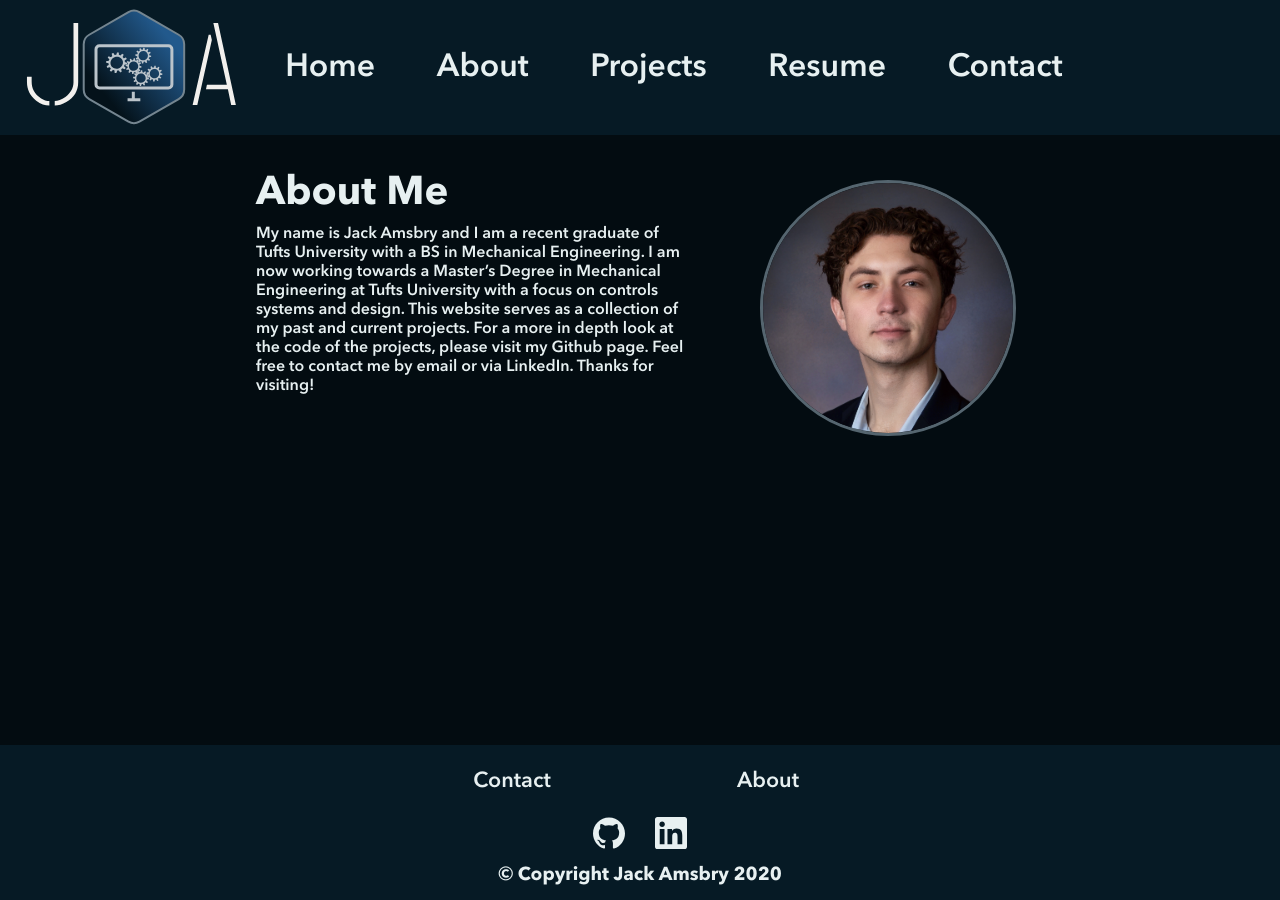
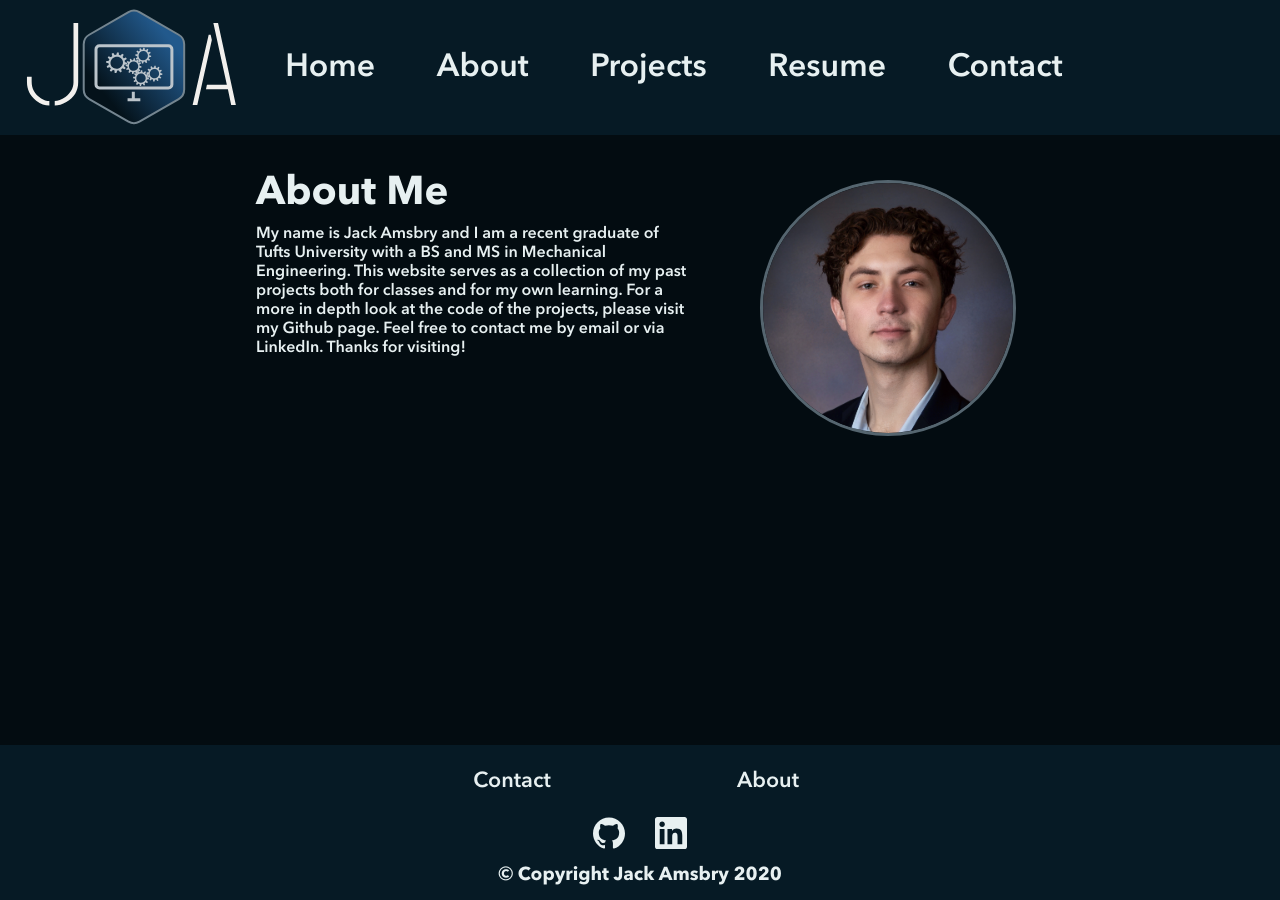
Before and after one commit to jackamsbry/jackamsbry.github.io, a Jekyll site: the page built from about-me.markdown, in a window 1280 px wide. Built offline with Jekyll 4.4.1, drawn with Linux system fonts in a browser that asks for light colours.

Commit message:
updated about me

```diff
--- a/about-me.markdown
+++ b/about-me.markdown
@@ -1,8 +1,8 @@
 ---
 layout: page
-title: "about me"
+title: about me
 class: about
 permalink: /about-me
 ---
 
-My name is Jack Amsbry and I am a recent graduate of Tufts University with a BS in Mechanical Engineering. I am now working towards a Master's Degree in Mechanical Engineering at Tufts University with a focus on controls systems and design. This website serves as a collection of my past and current projects. For a more in depth look at the code of the projects, please visit my Github page. Feel free to contact me by email or via LinkedIn. Thanks for visiting!
+My name is Jack Amsbry and I am a recent graduate of Tufts University with a BS and MS in Mechanical Engineering. This website serves as a collection of my past projects both for classes and for my own learning. For a more in depth look at the code of the projects, please visit my Github page. Feel free to contact me by email or via LinkedIn. Thanks for visiting!
```
